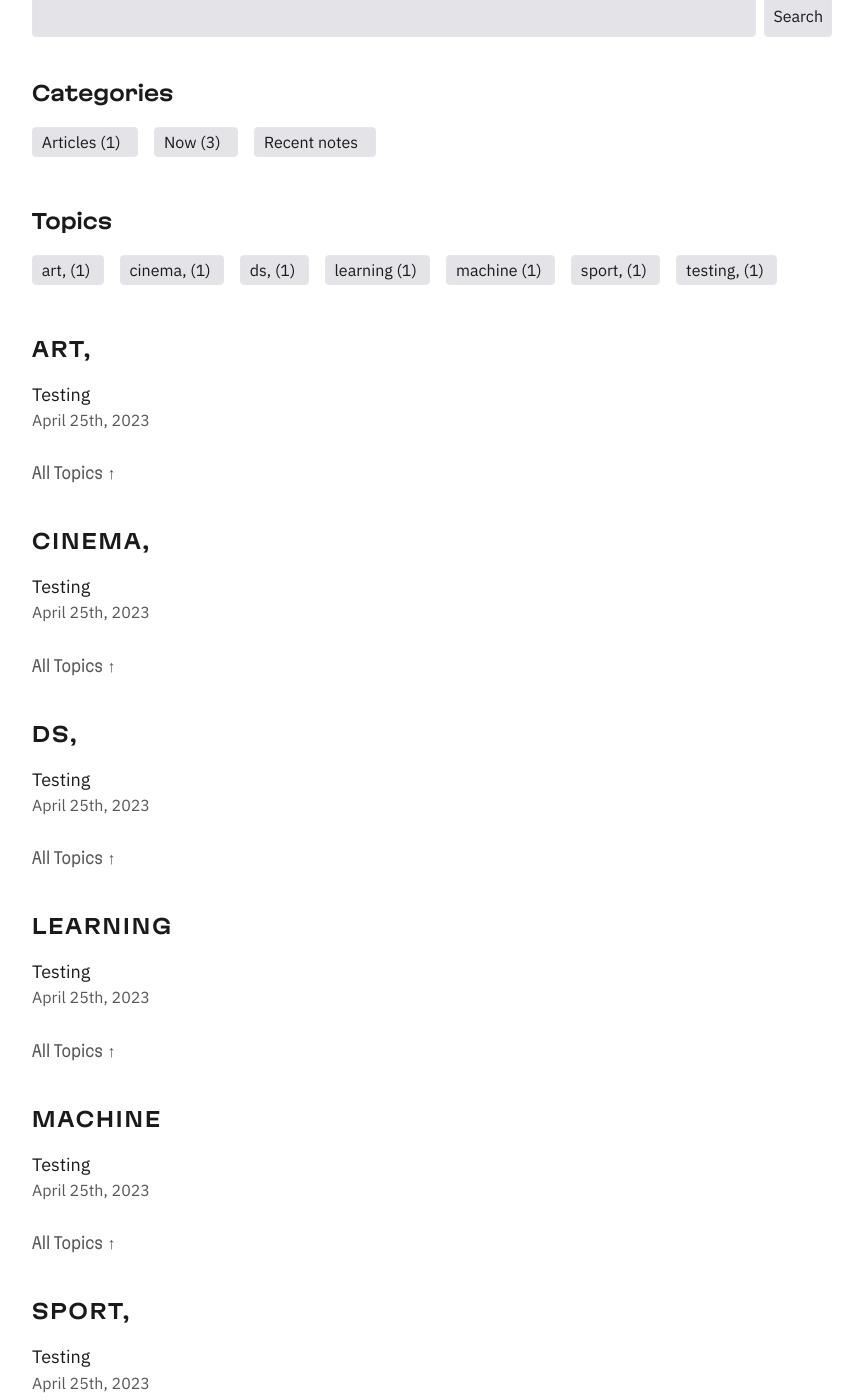
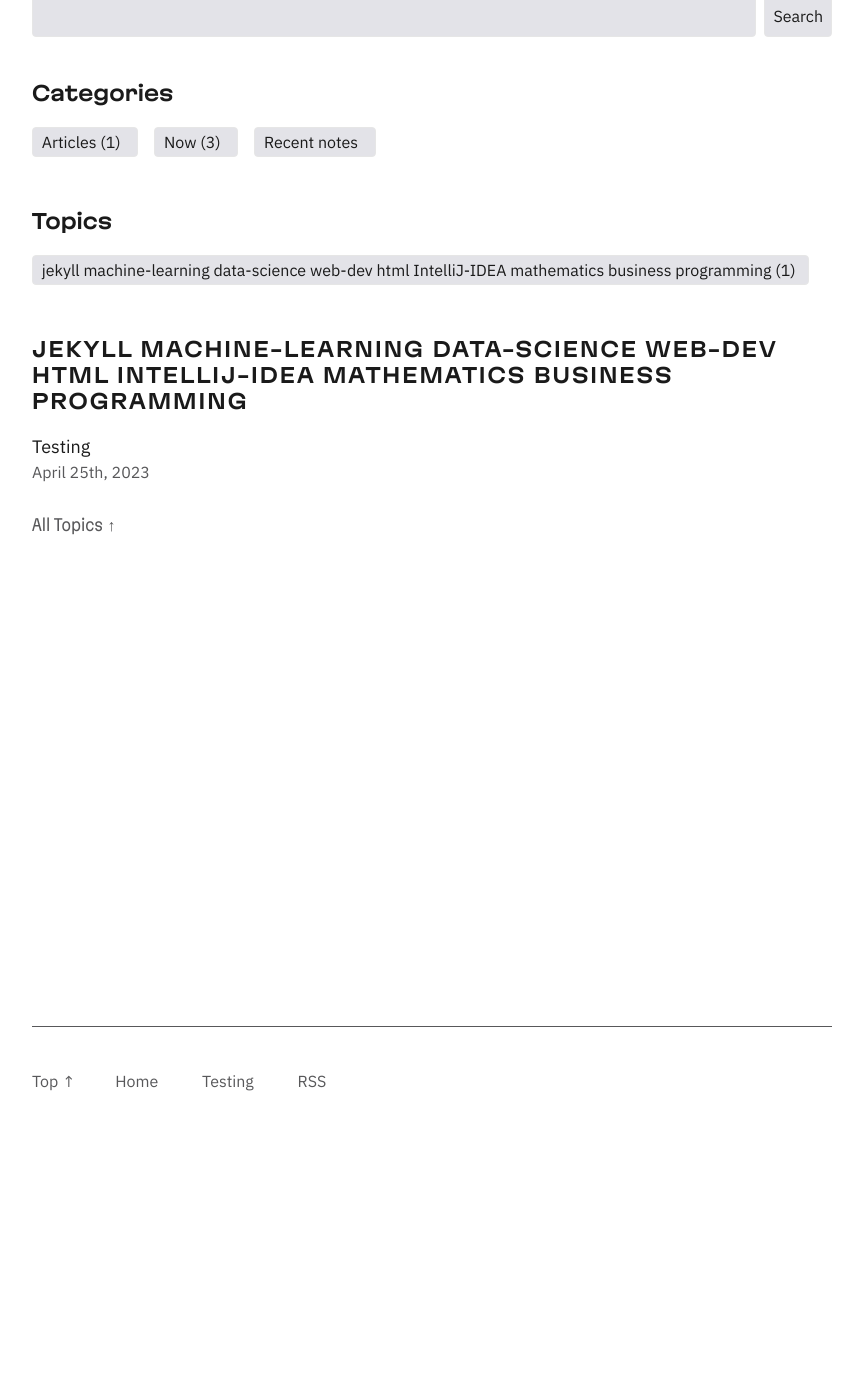
Before and after one commit to suchkow/suchkow.github.io, a Jekyll site: the page built from _pages/topics.md, in a window 1280 px wide and 1400 px high, scrolled down 225 px. Shown: the whole window, without its empty margins (208-1071 px from the left). Built offline with Jekyll 4.4.1, drawn with Linux system fonts in a browser that asks for light colours.

Commit message:
Minor changes were made

```diff
--- a/_posts/articles/2023-04-25-testing-post.md
+++ b/_posts/articles/2023-04-25-testing-post.md
@@ -2,7 +2,7 @@
 title: Testing
 description: Testing post to see the author
 category: articles
-tags: testing, sport, art, cinema, ds, machine learning
+tags: [jekyll machine-learning data-science web-dev html IntelliJ-IDEA mathematics business programming]
 permalink: /blog/testing-post
 date: 2023-04-25
 syntax: true
```
